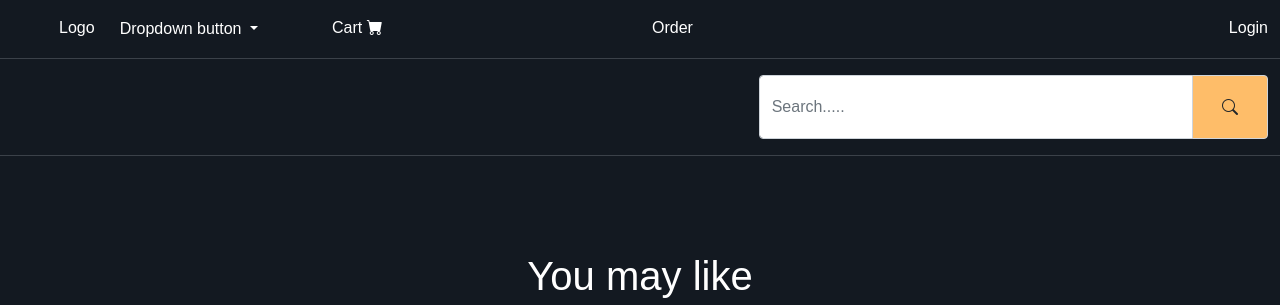
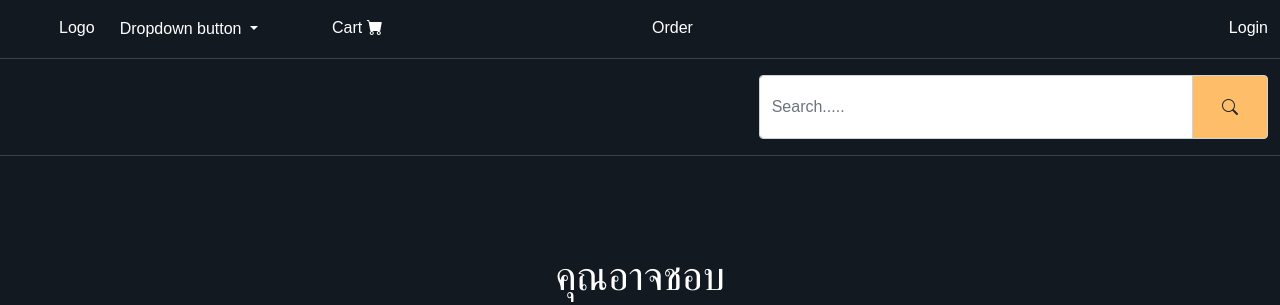
Before and after one commit to Pure122/bsad2, a PHP site: page / in a window 1280 px wide. Shown: the top 305 px of the page. Run offline with PHP 8.4, Linux system fonts and the light colour scheme; data comes from the database, SQL or seed files in the repository; some libraries are stand-ins or nearby versions.

Commit message:
Update index.php

```diff
--- a/index.php
+++ b/index.php
@@ -62,7 +62,7 @@ navhead();
 ?>
 <section class="home-wrapper-1 pt-5">
         <div class="container-xxl">
-          <h1 class="text-center text-white pt-5">You may like</h1>
+          <h1 class="text-center text-white pt-5">คุณอาจชอบ</h1>
           <div class="row w-75 m-auto">
             <div class="col">
               <div id="carouselExampleIndicators" class="carousel slide" data-bs-ride="carousel">
```
